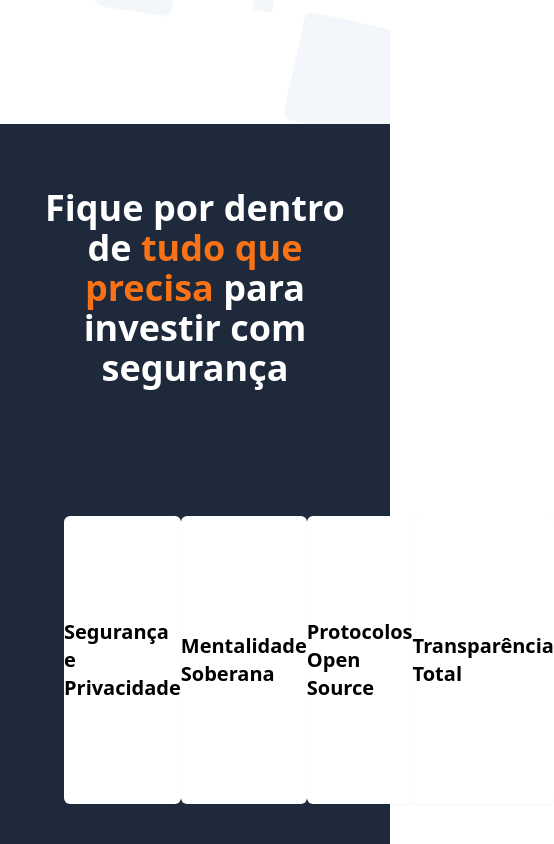
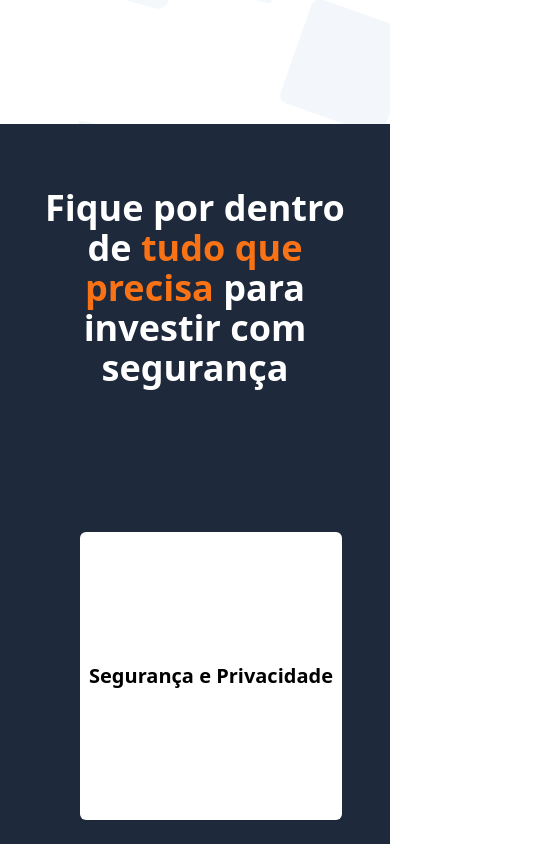
Before and after one commit to Lucasqc04/john-galt, a React (Vite) app: page /1 in a window 390 px wide. Shown: the part 720-1564 px from the top of the page, 554 px wide, since content can reach past the window. Built offline with nearby package versions, Linux system fonts and the light colour scheme; what tailwindcss-animated would draw is missing.

Commit message:
feat(positive-points): add responsive

```diff
--- a/src/view/screens/partials/PositivePoints.tsx
+++ b/src/view/screens/partials/PositivePoints.tsx
@@ -42,7 +42,7 @@ export function PositivePoints() {
   });
 
   return (
-    <section className="w-full h-screen px-8 bg-slate-800 dark:bg-primary-light flex flex-col justify-start items-center">
+    <section className="w-full min-h-screen px-8 bg-slate-800 dark:bg-primary-light flex flex-col justify-start items-center">
       <article
         ref={ref}
         className={classNames(
@@ -61,11 +61,11 @@ export function PositivePoints() {
           )}
         </h2>
       </article>
-      <article className="w-full pl-8 pt-32 flex justify-around">
+      <article className="w-full pl-8 pt-32 flex flex-wrap justify-around">
         {positivePoints.map((item, idx) => (
           <div
             key={idx}
-            className="bg-primary-light dark:border h-72 w-72 rounded-md shadow-sm flex justify-center items-center"
+            className="bg-primary-light dark:border h-72 w-full sm:w-60 md:w-72 lg:w-72 rounded-md shadow-sm flex justify-center items-center m-4"
           >
             <span className="text-xl text-black font-bold">{item.title}</span>
           </div>
```
